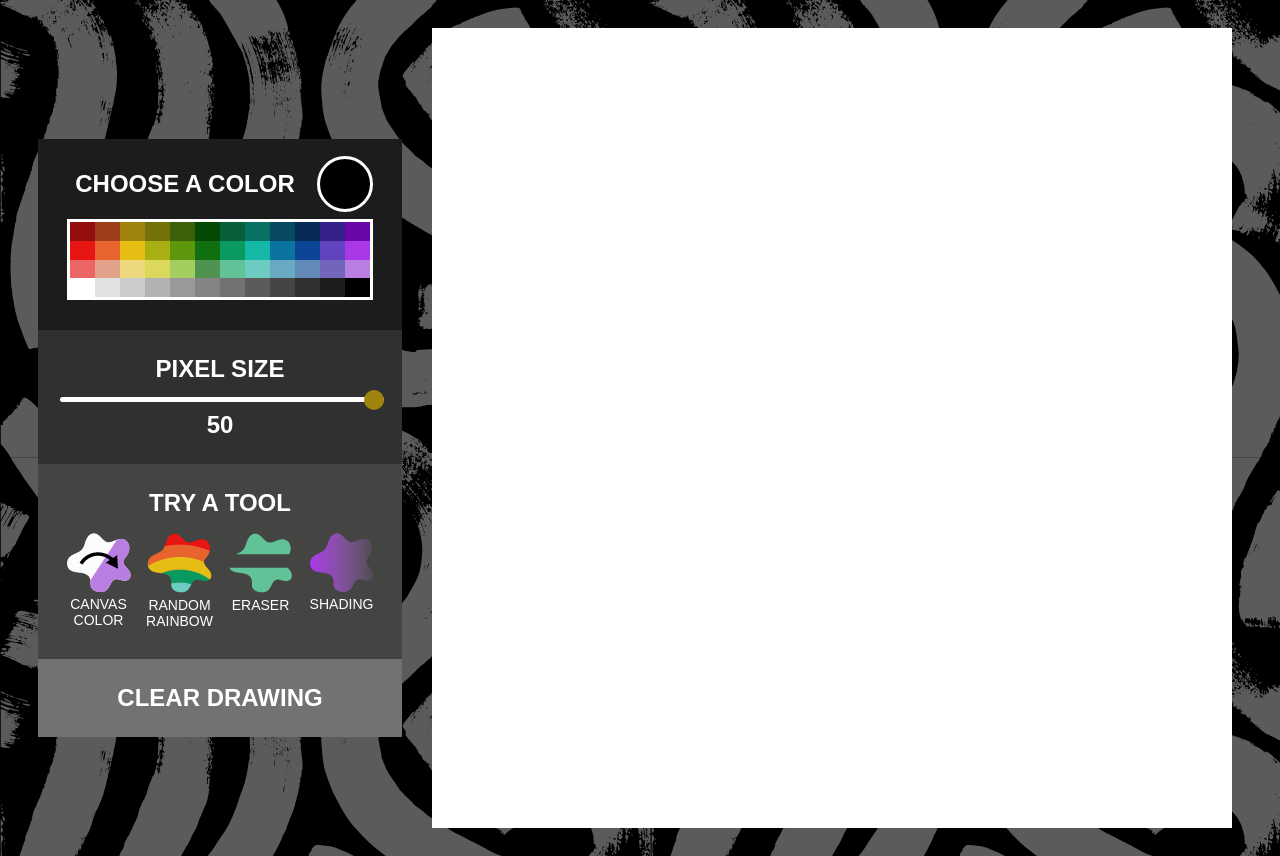
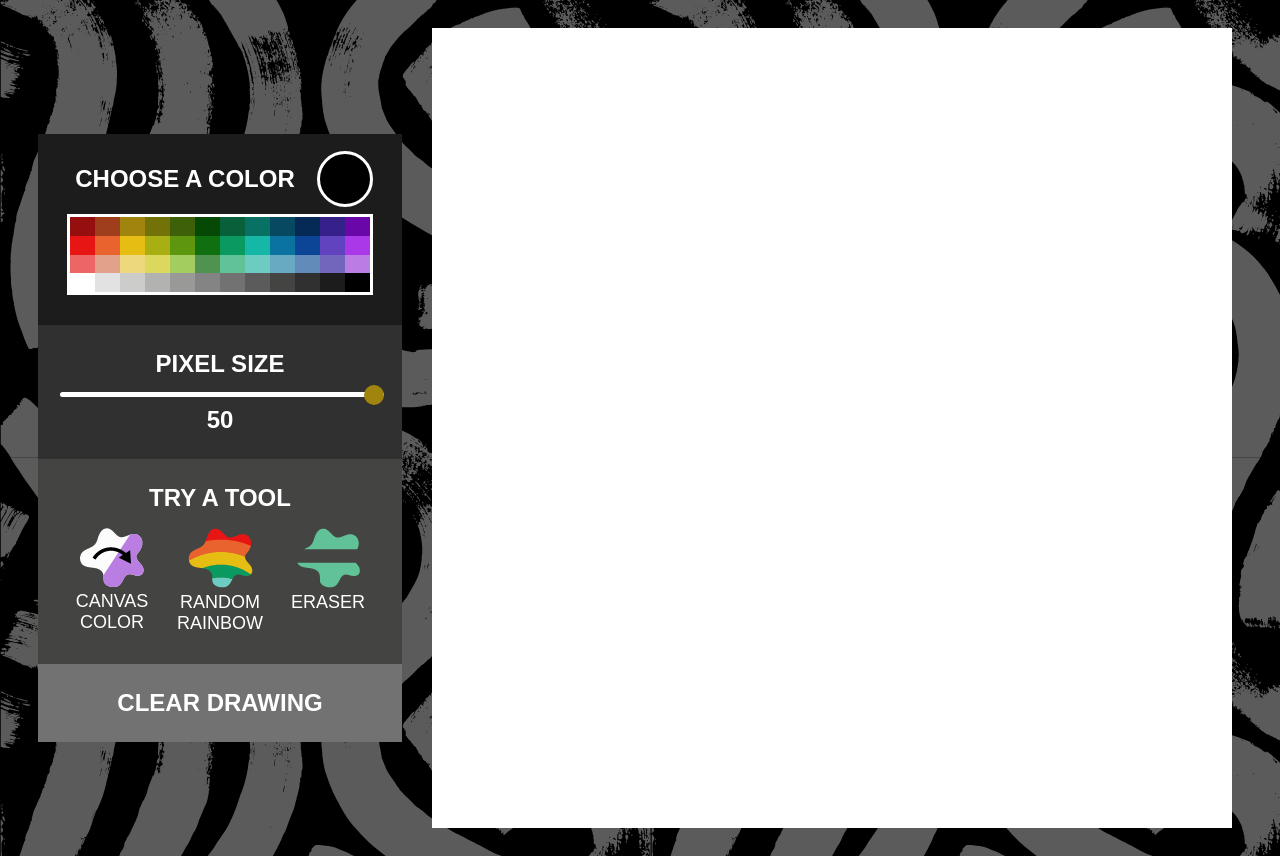
Before and after one commit to Kitteh3/draw-a-doodle, a plain HTML site: page index.html in a window 1280 px wide. Shown: the part 193-1049 px from the top of the page. Drawn offline with Linux system fonts and the light colour scheme; a web font is replaced by a local one.

Commit message:
Remove shading tool

```diff
--- a/index.html
+++ b/index.html
@@ -42,10 +42,6 @@
                             <button id="eraser"><img src="images/DaD_eraser.png" alt="An orange icon with a swoosh erased from center"></button>
                             <p class="light-text">ERASER</p>
                         </div>
-                        <div class="shading-tool">
-                            <button id="shading"><img src="images/DaD_shading.png" alt="An icon that fades from opaque to transparent"></button>
-                            <p class="light-text">SHADING</p>
-                        </div>
                     </div>
                 </div>
                 <div class="clear">
--- a/style.css
+++ b/style.css
@@ -141,8 +141,7 @@ body {
 
 .canvas-tool,
 .eraser-tool,
-.rainbow-tool,
-.shading-tool {
+.rainbow-tool {
     flex: 1 1 0%;
     display: flex;
     flex-direction: column;
@@ -153,8 +152,7 @@ body {
 
 #canvas-color,
 #eraser,
-#rainbow,
-#shading {
+#rainbow {
     flex: 1 1 0%;
     background-color: transparent;
     border: none;
@@ -168,8 +166,7 @@ body {
 
 #canvas-color img,
 #eraser img,
-#rainbow img,
-#shading img {
+#rainbow img {
     flex: 1 1 0%;
     min-width: 10px;
     max-width: 70px;
@@ -184,7 +181,7 @@ body {
     font-family: brother-1816, sans-serif;
     font-style: normal;
     font-weight: 100;
-    font-size: 14px;
+    font-size: 18px;
     text-align: center;
     color: white;
     margin-top: 0px;
```
